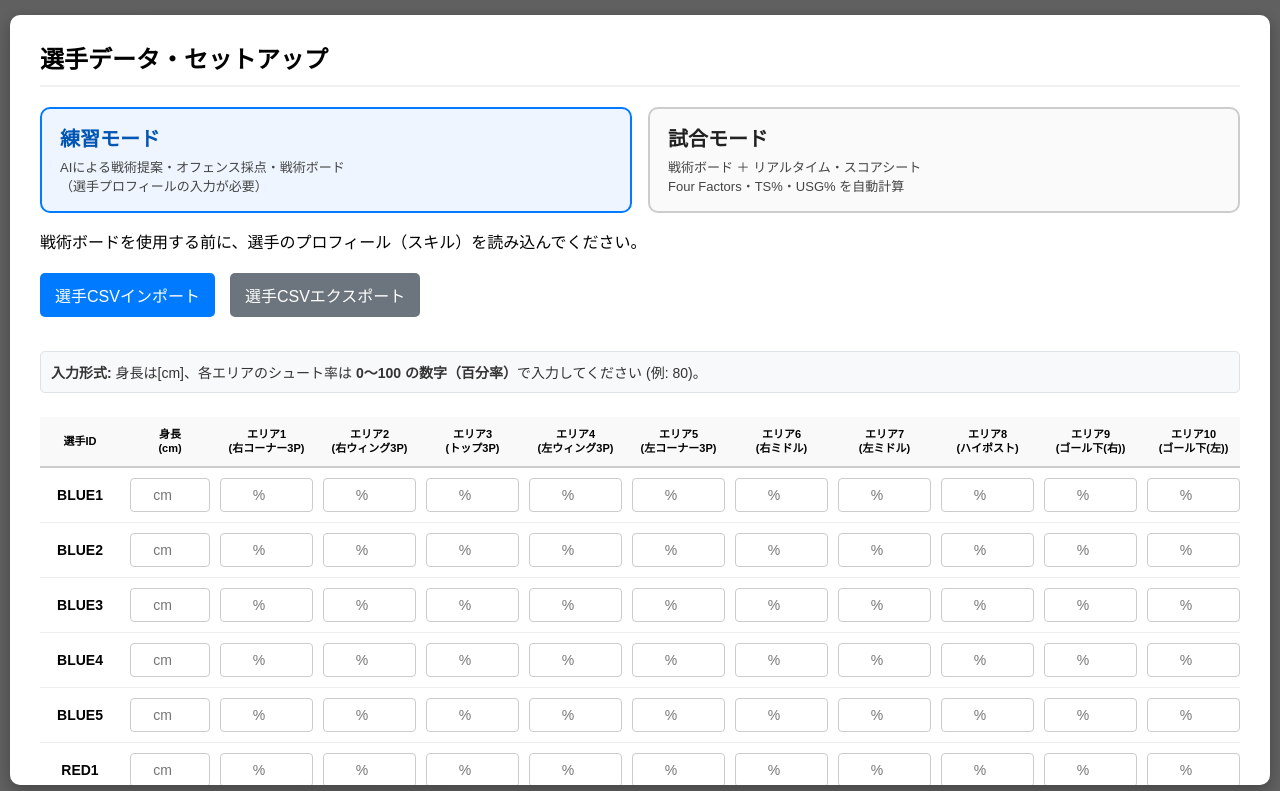
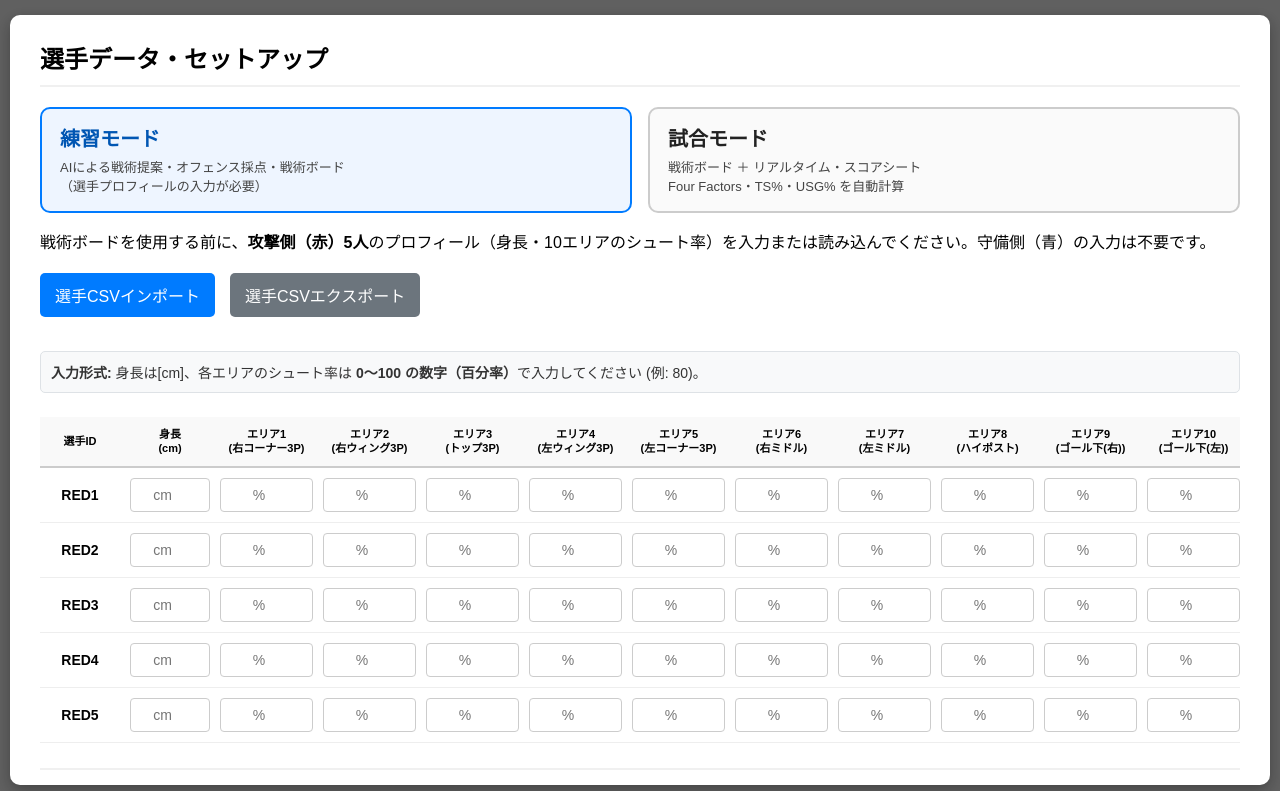
Before and after one commit to C-roud/BB_TeamTacticsAIapp, a plain HTML site: page index.html in a window 1280 px wide. Shown: the top 791 px of the page. Drawn offline with Linux system fonts and the light colour scheme.

Commit message:
プロフィール入力を攻撃側5人に限定

```diff
--- a/index.html
+++ b/index.html
@@ -24,7 +24,7 @@
             </div>
 
             <div id="profile-setup">
-                <p>戦術ボードを使用する前に、選手のプロフィール（スキル）を読み込んでください。</p>
+                <p>戦術ボードを使用する前に、<b>攻撃側（赤）5人</b>のプロフィール（身長・10エリアのシュート率）を入力または読み込んでください。守備側（青）の入力は不要です。</p>
 
                 <div class="modal-controls">
                     <button id="import-profiles-btn">選手CSVインポート</button>
--- a/main.js
+++ b/main.js
@@ -1,5 +1,7 @@
 // --- グローバル定数 ---
-const PLAYER_IDS = ['blue1', 'blue2', 'blue3', 'blue4', 'blue5', 'red1', 'red2', 'red3', 'red4', 'red5'];
+// プロフィール（身長・10エリアのシュート率）を入力する選手。攻撃側（赤）の5人だけ。
+// 青（守備側）は守備モデルが動かすので、シュート率は使わない。古いCSVに青の行があっても、読み込み時に無視される。
+const PLAYER_IDS = ['red1', 'red2', 'red3', 'red4', 'red5'];
 
 // ▼▼▼【あなたのエリア定義に合わせて、この10個の説明を書き換えてください】▼▼▼
 const AREA_DEFINITIONS = [
```
Also changed, not shown: 1 other file.
